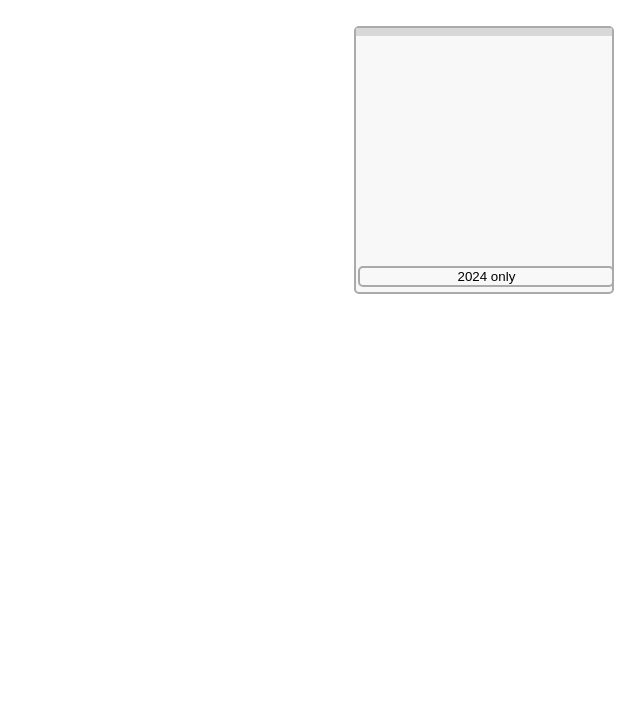
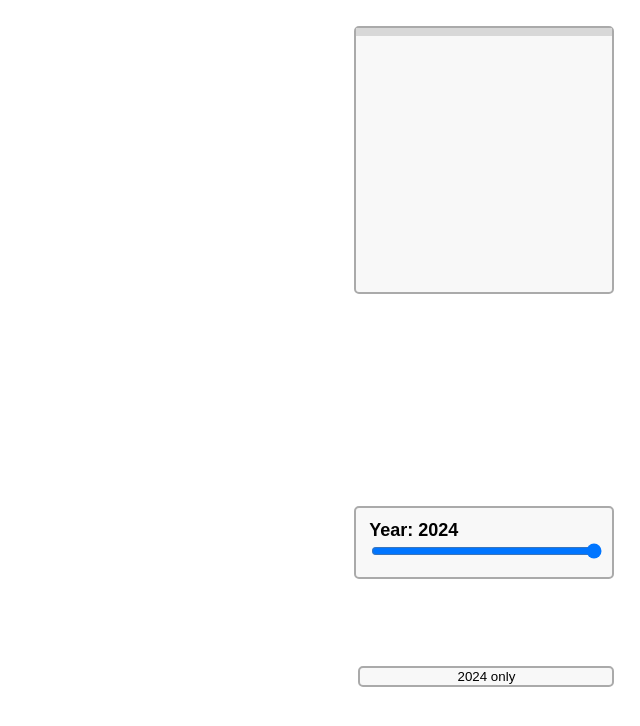
Before and after one commit to vrpst/octolamp, a website built with Vite: page index.html in a window 1280 px wide. Shown: the whole page, without its empty margins (640-1280 px from the left). Built offline with nearby package versions, Linux system fonts and the light colour scheme; files whose address does not match are found by name.

Commit message:
make slider

```diff
--- a/index.html
+++ b/index.html
@@ -21,6 +21,10 @@
         <div id="table"></div>
       </div>
     </div>
+    <div id="slider" class="text slider-text">
+      <p id="slider-year">Year: 2024</p>
+      <input type="range" min="2020" max="2024" value="2024" id="daterange">
+    </div>
     <button id="only">2024 only</button>
   </body>
 </html>
--- a/main.css
+++ b/main.css
@@ -12,7 +12,7 @@
 
 #only {
     position: fixed;
-    top: 30vh;
+    top: 80vh;
     right: 0vw;
     width: 20vw;
     height: fit-content;
@@ -38,6 +38,22 @@
     margin-bottom: 2%;
 }
 
+#slider {
+    position: fixed;
+    top: 60vh;
+    right: 0vw;
+    width: 18vw;
+    height: fit-content;
+    border: 2px solid #AAAAAA;
+    border-radius: 5px;
+    margin: 2vw;
+    padding: 1vw;
+    background-color: #F8F8F8;
+}
+
+#daterange {
+    width: 18vw;
+}
 #infobox-content {
     margin-left: auto;
     margin-right: auto;
@@ -61,7 +77,16 @@
     margin-bottom: 5%;
 }
 
-tbody {
+.slider-text {
+    font-size: 18px;
+    font-weight: bold;
+}
+
+#slider-year {
+    margin: 0vh;
+}
+
+.text {
     font-family: Arial, Helvetica, sans-serif;
 }
 
--- a/main.js
+++ b/main.js
@@ -66,7 +66,7 @@ function getColorToUse(results) {
   }
 }
 
-const vectorLayer = new VectorLayer({
+let vectorLayer = new VectorLayer({
   source: vectorSource,
   style: styleFunction,
 });
@@ -144,12 +144,16 @@ const colors = {
   LD: "#FDBB30",
   GREEN: "#02A95B",
   REF: "aqua",
-  MIX: "purple",
+  MIX: "#9507DB",
   PC: "#005B54",
-  IND: "#FF5FDD",
+  IND: "#F4A8FF",
   OTH: "#964B00"
 }
 
 document.getElementById("only").addEventListener('click', function() {
   yearonlyflag = !yearonlyflag
 })
+
+document.getElementById("daterange").oninput = function() {
+  document.getElementById("slider-year").innerText = "Year: " + this.value;
+}
--- a/table.js
+++ b/table.js
@@ -3,6 +3,7 @@ import { getPercentages } from "./charts"
 export function createTable(chart_data) {
     const data = createTableData(chart_data)
     const table = document.createElement('table')
+    table.setAttribute('class', 'text')
     for (let i=0; i<data.length; i++){
         let row = table.insertRow(-1)
         if (data[i][1].includes("*")) {
```
Also changed, not shown: todo.md (+2 -2 lines).
